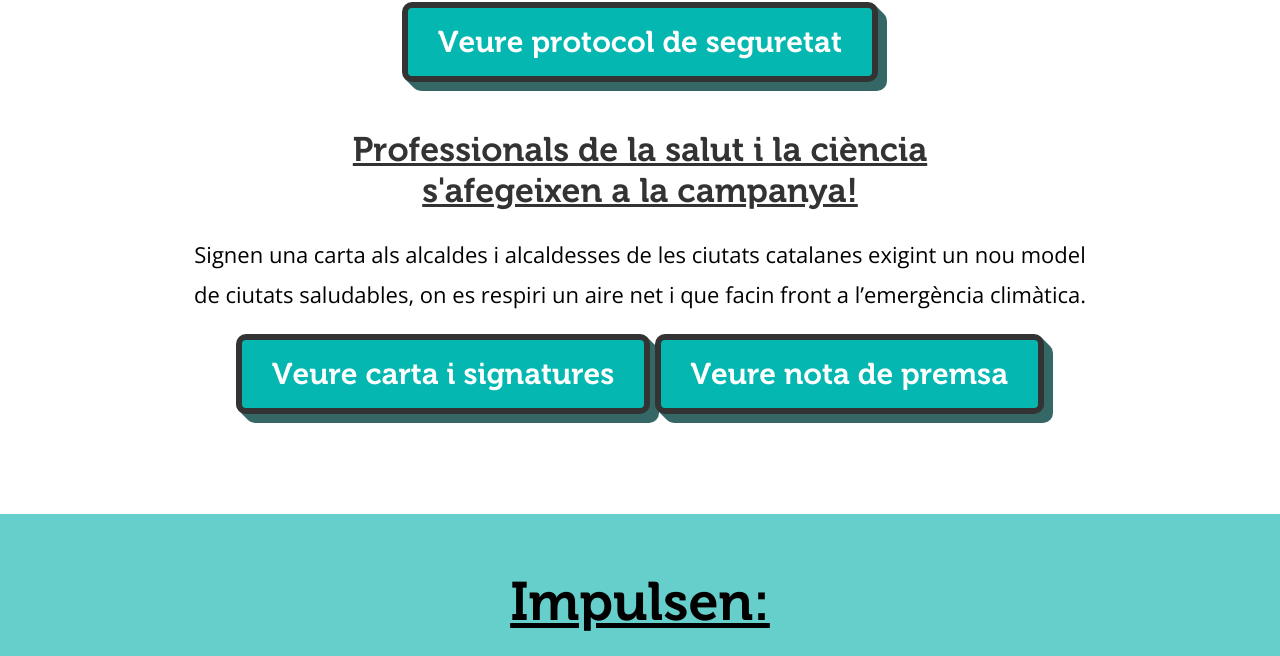
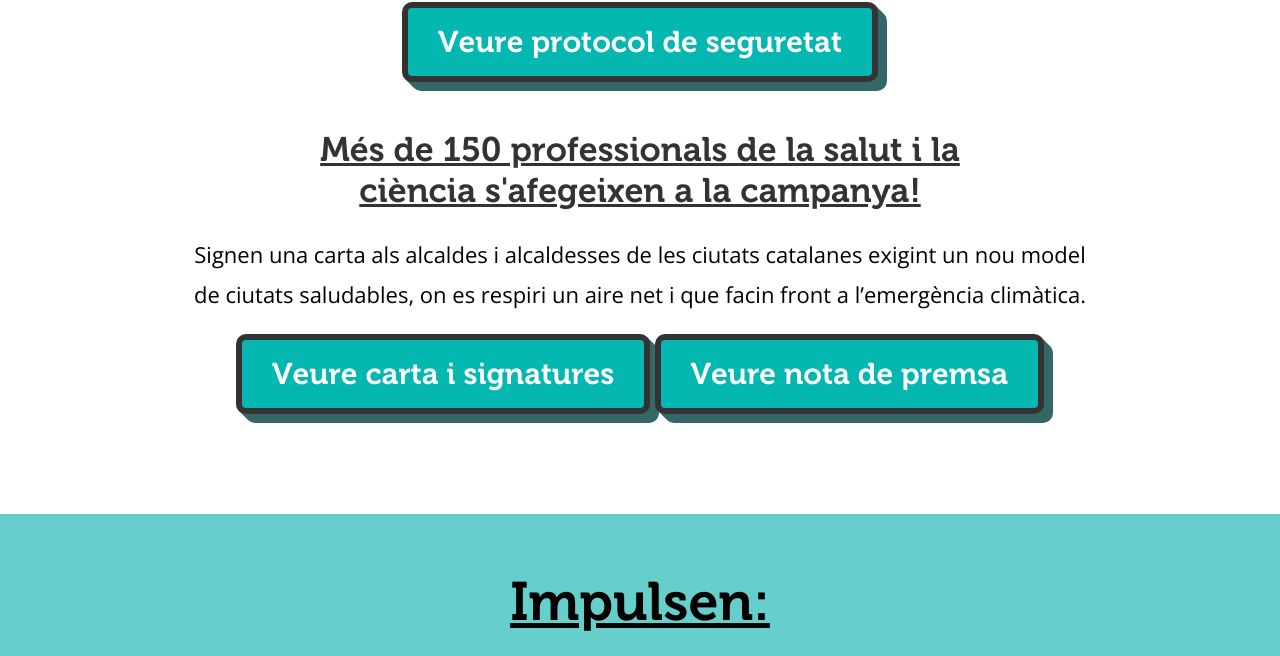
Before and after one commit to guillelopezgines/recuperemlaciutat, a plain HTML site: page index.html in a window 1280 px wide. Shown: the part 3657-4313 px from the top of the page. Drawn offline with nearby package versions, Linux system fonts and the light colour scheme; no server answers.

Commit message:
Copy update

```diff
--- a/index.html
+++ b/index.html
@@ -333,7 +333,7 @@
             </div>
         </div>
         <div class="new">
-          <h3>Professionals de la salut i la ciència s'afegeixen a la campanya!</h3>
+          <h3>Més de 150 professionals de la salut i la ciència s'afegeixen a la campanya!</h3>
           <p>Signen una carta als alcaldes i alcaldesses de les ciutats catalanes exigint un nou model de ciutats saludables, on es respiri un aire net i que facin front a l’emergència climàtica.</p>
             <div class="menu">
               <div class="button small">
```
